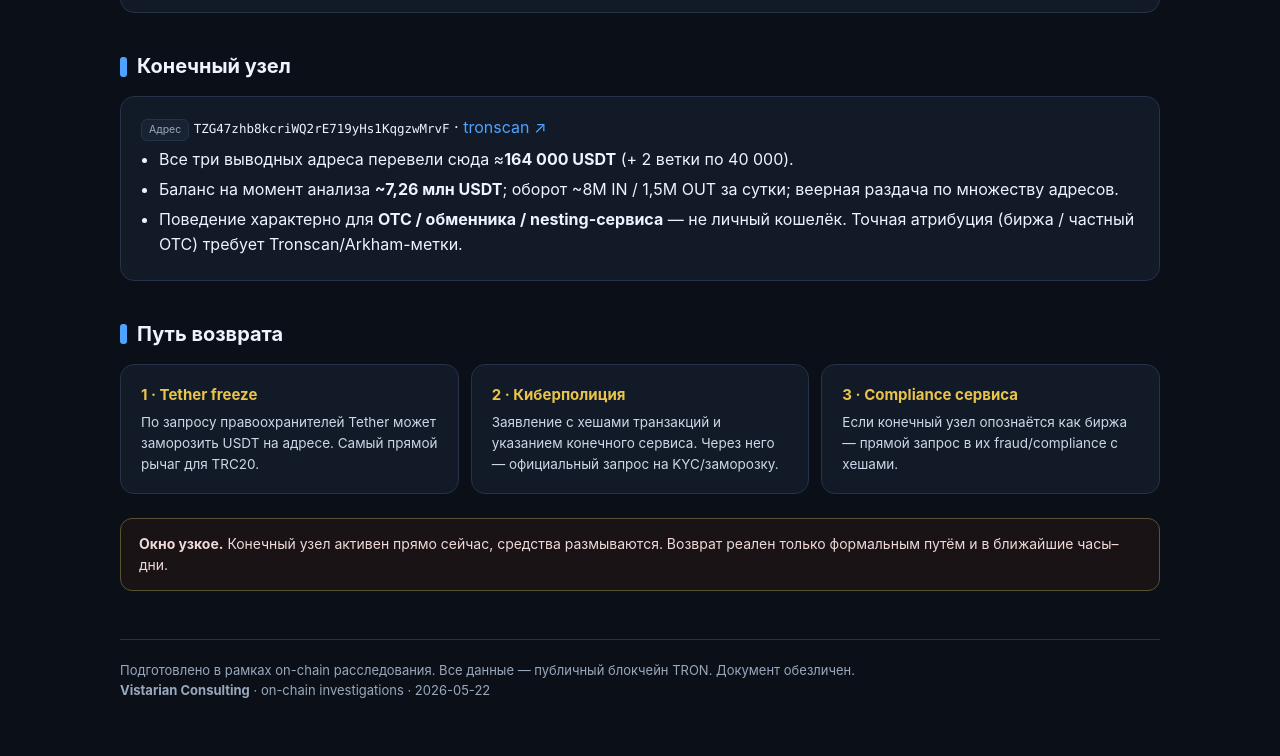
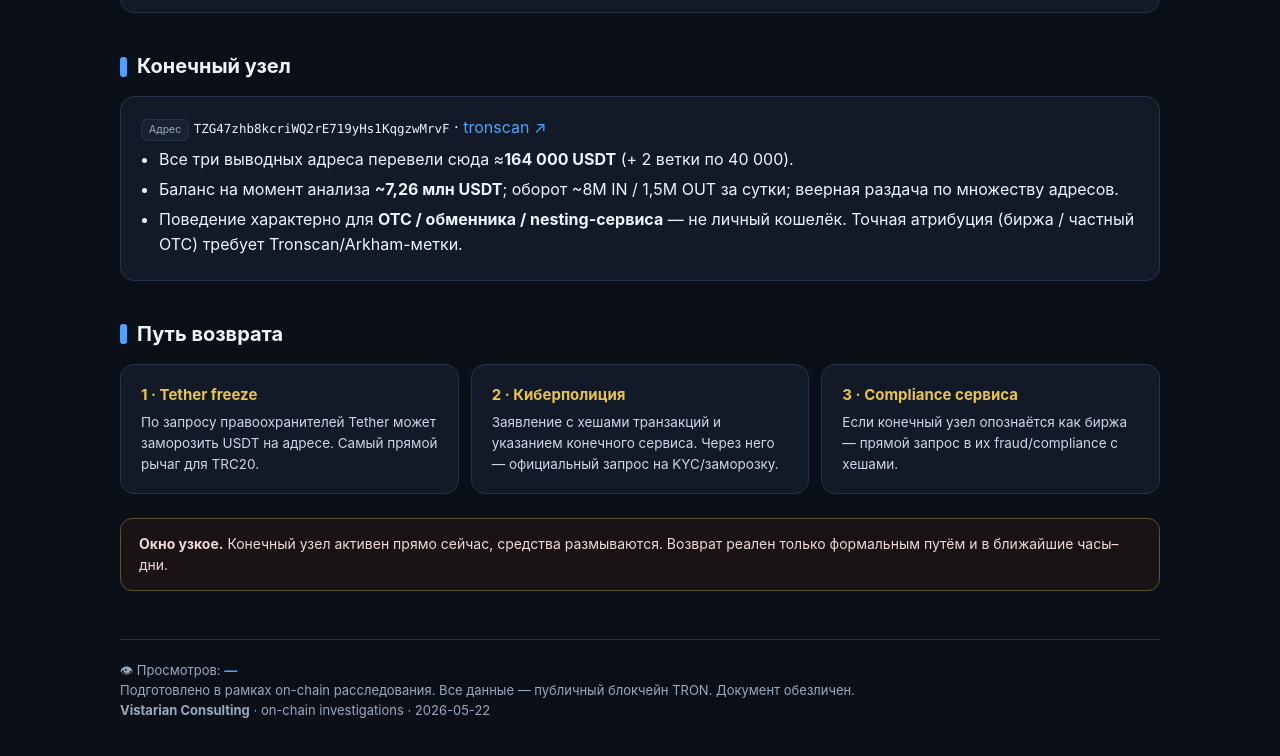
Before and after one commit to vasilevdasfo/vistarian-cases, a plain HTML site: page index.html in a window 1280 px wide. Shown: the part 1988-2744 px from the top of the page. Drawn offline with Linux system fonts and the light colour scheme; no server answers.

Commit message:
add view counter + per-ref tracking

```diff
--- a/index.html
+++ b/index.html
@@ -262,10 +262,23 @@ footer{margin-top:48px;padding-top:20px;border-top:1px solid var(--line);color:v
   </section>
 
   <footer>
+    <span style="color:var(--muted)">👁 Просмотров: <b id="views" style="color:var(--blue)">…</b></span><br>
     Подготовлено в рамках on-chain расследования. Все данные — публичный блокчейн TRON. Документ обезличен.<br>
     <b>Vistarian Consulting</b> · on-chain investigations · 2026-05-22
   </footer>
 
 </div>
+<script>
+(async function(){
+  var NS='vistarian-cases-v1';
+  try{
+    var r=await fetch('https://abacus.jasoncameron.dev/hit/'+NS+'/total');
+    var d=await r.json();
+    var el=document.getElementById('views'); if(el) el.textContent=d.value;
+  }catch(e){ var el2=document.getElementById('views'); if(el2) el2.textContent='—'; }
+  var ref=new URLSearchParams(location.search).get('ref');
+  if(ref){ ref=ref.replace(/[^a-z0-9_-]/gi,'').slice(0,24); if(ref){ try{ fetch('https://abacus.jasoncameron.dev/hit/'+NS+'/ref-'+ref); }catch(e){} } }
+})();
+</script>
 </body>
 </html>
```
